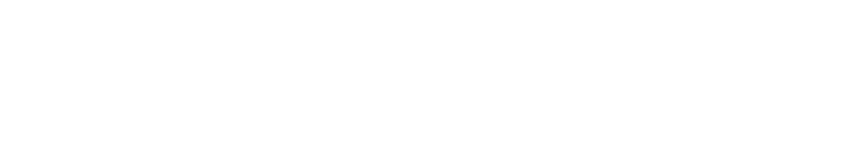
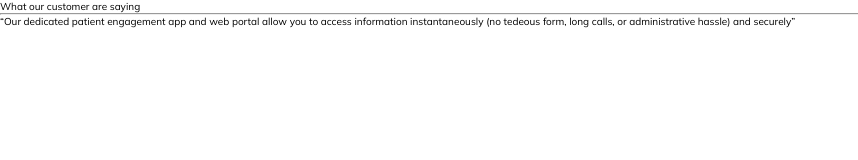
Before and after one commit to KarolinaxxWisniewska/trafalgar, a plain HTML site: page index.html in a window 1280 px wide. Shown: the whole page, without its empty margins (0-858 px from the left). Drawn offline with Linux system fonts and the light colour scheme.

Commit message:
Added font and linked css

```diff
--- a/index.html
+++ b/index.html
@@ -1,13 +1,24 @@
 <!DOCTYPE html>
 <html lang="en">
-
-<head>
-    <meta charset="UTF-8">
-    <meta http-equiv="X-UA-Compatible" content="IE=edge">
-    <meta name="viewport" content="width=device-width, initial-scale=1.0">
+  <head>
+    <meta charset="UTF-8" />
+    <meta http-equiv="X-UA-Compatible" content="IE=edge" />
+    <meta name="viewport" content="width=device-width, initial-scale=1.0" />
     <title>Document</title>
-</head>
-<body>
+    <link rel="stylesheet" href="css/style.css" />
+  </head>
+  <body>
     <header class="header"></header>
-</body>
+    <body>
+      <div class="slider__section">
+        <p class="paragraph__title">What our customer are saying</p>
+        <hr class="hr" />
+        <p class="paragraph__text">
+          “Our dedicated patient engagement app and web portal allow you to
+          access information instantaneously (no tedeous form, long calls, or
+          administrative hassle) and securely”
+        </p>
+      </div>
+    </body>
+  </body>
 </html>
--- a/sass/_base.scss
+++ b/sass/_base.scss
@@ -1,11 +1,10 @@
 @import 'base/reset';
+@import 'base/typography';
 @import 'base/variables';
 @import 'utils/mixins';
-@import 'base/typography';
 @import 'utils/utils';
 @import 'components/components';
 @import 'components/buttons';
-@import 'utils/utils';
 @import 'sections/header';
 @import 'sections/main';
 @import 'sections/sections';
--- a/sass/sections/_main.scss
+++ b/sass/sections/_main.scss
@@ -0,0 +1,4 @@
+html {
+    font-family: "Mulish";
+    font-size: 62.5%;
+}
```
Also changed, not shown: css/style.css, 1 other file.
